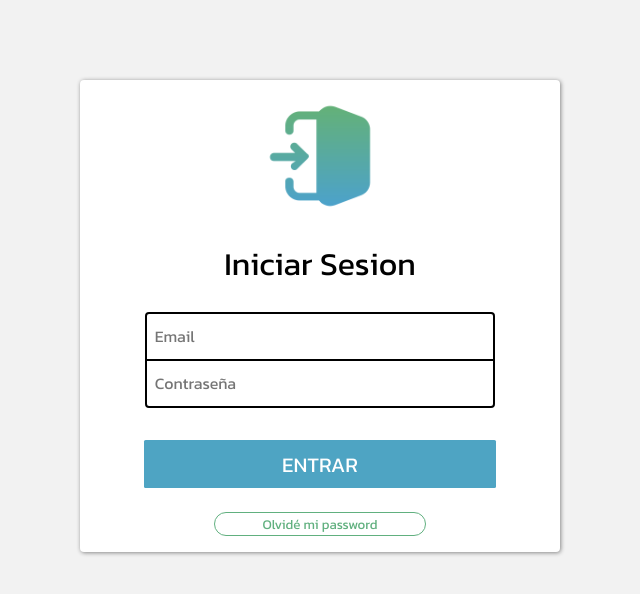
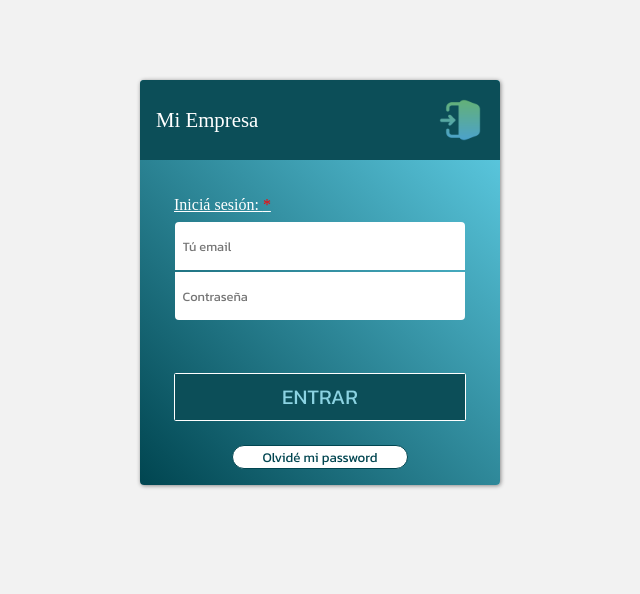
Before and after one commit to joaquincarpdev/loginbox-nucba, a plain HTML site: page index.html in a window 1280 px wide. Shown: the whole page, without its empty margins (320-960 px from the left). Drawn offline with Linux system fonts and the light colour scheme.

Commit message:
new styles addded

```diff
--- a/index.html
+++ b/index.html
@@ -11,12 +11,13 @@
 
 <body>
     <form action="#" class="login">
-        <div class="box box-head">
-            <img src="img/login.png" alt="login image">
+        <div class="box box-logo">
+            <p>Mi Empresa</p>
+            <img src="img/login.png" alt="">
         </div>
-        <p>Iniciar Sesion</p>
         <div class="box box-input">
-            <input type="email" name="email" id="inputemail" placeholder="Email">
+            <p>Iniciá sesión: <span>*</span></p>
+            <input type="email" name="email" id="inputemail" placeholder="Tú email">
             <input type="password" name="password" id="inputpassword" placeholder="Contraseña">
         </div>
         <div class="box box-btn">
--- a/style.css
+++ b/style.css
@@ -154,57 +154,79 @@ body {
 
 form.login {
     display: flex;
-    width: 90vw;
+    width: 70vw;
     flex-direction: column;
     align-items: center;
-    background-color: white;
+    background: rgb(57,155,176);
+    background: linear-gradient(45deg, rgba(57,155,176,1) 0%, rgba(0,69,80,1) 0%, rgba(99,212,236,1) 100%);
     margin: auto;
     margin-top: 5rem;
     margin-bottom: 5rem;
-    max-width: 480px;
+    max-width: 360px;
     border-radius: 0.25rem;
     box-shadow: 0.05rem 0.05rem 0.25rem gray;
+    row-gap: 1.3rem;
 }
 
 .box {
     display: flex;
     flex-direction: column;
-    width: 80%;
+    width: 90%;
     align-items: center;
     margin: auto;
     padding: 1rem;
+    row-gap: 0.1rem;
 }
 
-.box-head {
-    align-self: stretch;
+.box-logo {
+    width: 100%;
+    border-top-left-radius: 0.25rem;
+    border-top-right-radius: 0.25rem;
+    background-color: #0c4e58;
+    flex-direction: row;
+    justify-content: space-between;
+    align-items: center;
+    column-gap: 0.2rem;
 }
 
-.box-head img[src="img/login.png"] {
-    width: 120px;
-    display: block;
-    margin: auto;
+.box-logo p {
+    font-size: 1.3rem;
+    color: white;
 }
 
-.login p {
-    padding: 1rem;
-    font-size: 2rem;
-    text-align: center;
-    color: black;
-    font-family: "Kanit-Regular";
+
+.box-logo img[src="img/login.png"] {
+    width: 48px;
 }
 
 .box-input input {
     width: 99.6%;
     height: 3rem;
-    border: 0.15rem solid black;
+    border: none;
+    /*border: 0.15rem solid #004550;*/
     padding: 0rem 0.5rem;
     font-size: 1rem;
     outline: none;
 }
 
+.box-input p {
+    width: 100%;
+    text-align: left;
+    color: white;
+    text-decoration: underline;
+    margin-bottom: 0.5rem;
+}
+
+.box-input span {
+    display: inline;
+    text-decoration: none;
+    color: red;
+}
+
 .box-input input::placeholder {
     font-family: Kanit-Regular;
     text-align: start;
+    font-size: 0.8rem;
 }
 
 
@@ -213,7 +235,6 @@ input[type="email"] {
     border-top-left-radius: 0.25rem;
     border-bottom-left-radius: 0%;
     border-bottom-right-radius: 0%;
-    border-bottom: 0.05rem solid black;
 }
 
 
@@ -222,7 +243,6 @@ input[type="password"] {
     border-bottom-left-radius: 0.25rem;
     border-top-left-radius: 0%;
     border-top-right-radius: 0%;
-    border-top: 0.05rem solid black;
 }
 
 
@@ -242,8 +262,9 @@ input[type="password"] {
 #btn-log {
     width: 100%;
     height: 3rem;
-    background-color: #4ea4c3;
-    color: white;
+    background-color: #0c4e58;
+    border: 1px solid white;
+    color: #8cd3e2;
     border-radius: 0.1rem;
     font-size: 1.3rem;
     text-transform: uppercase;
@@ -254,7 +275,7 @@ input[type="password"] {
     height: 1.5rem;
     border-radius: 0.8rem;
     background-color: white;
-    border: 0.1rem solid #61b07f;
+    border: 0.1rem solid #004550;
     text-align: center;
-    color: #61b07f;
+    color: #004550;
 }
```
